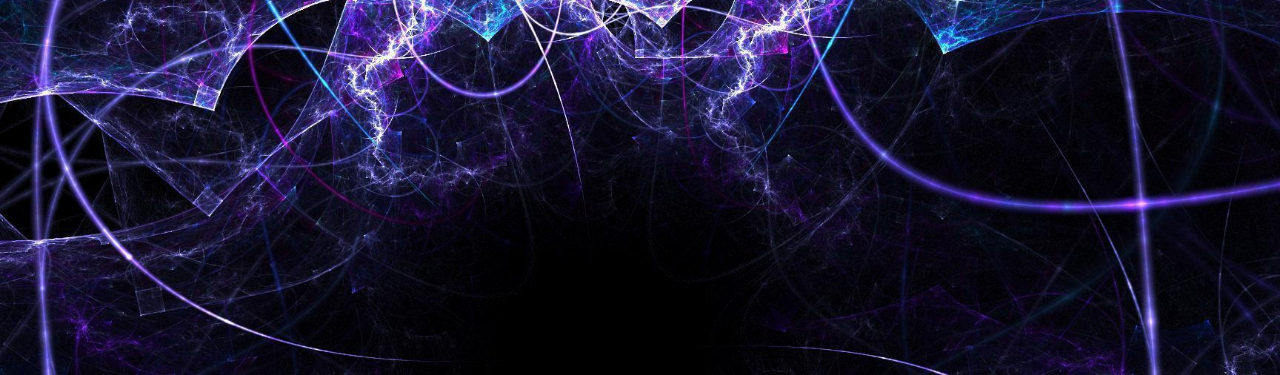
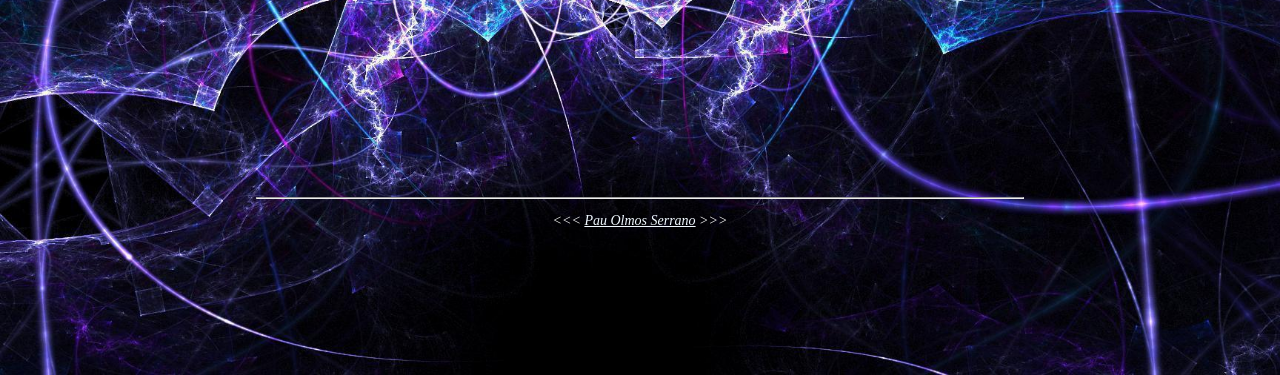
Before and after one commit to PauOlmos/PauOlmos.github.io, a plain HTML site: page team-members.html in a window 1280 px wide. Shown: the part 425-800 px from the top of the page. Drawn offline with Linux system fonts and the light colour scheme.

Commit message:
download cvs
at the bottom of every page

```diff
--- a/team-members.html
+++ b/team-members.html
@@ -109,6 +109,9 @@
     // Call the function to render the content initially
     renderContent();
 </script>
+<hr style="margin-top: 200px;">
+<p style="text-align: center; font-style: italic; font-size: 14px;">&lt&lt&lt <a href="pauolmoscv.pdf" target="_blank" download="">Pau Olmos Serrano</a> &gt&gt&gt</p>
+
         <!--<a href="https://github.com/PauOlmos">here</a>-->
     </body>
 </html>
```
Also changed, not shown: index.html (+1 -2 lines).
